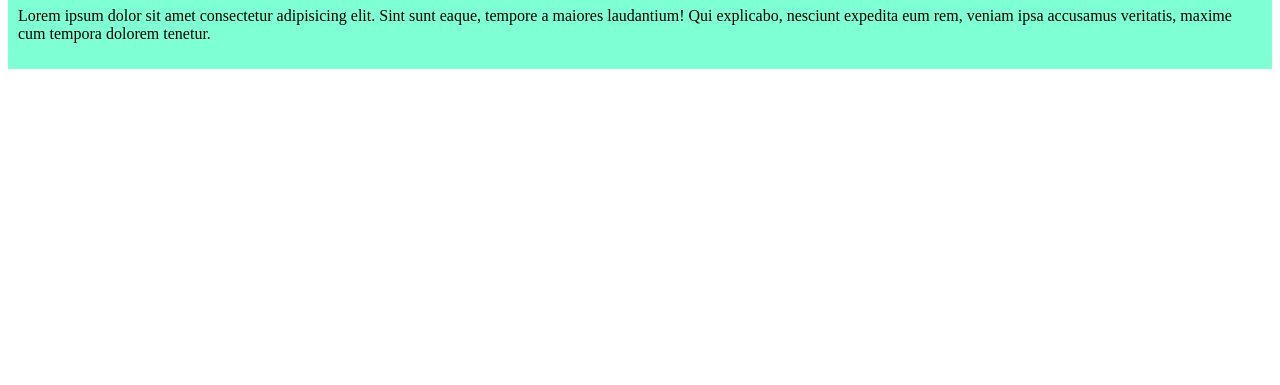
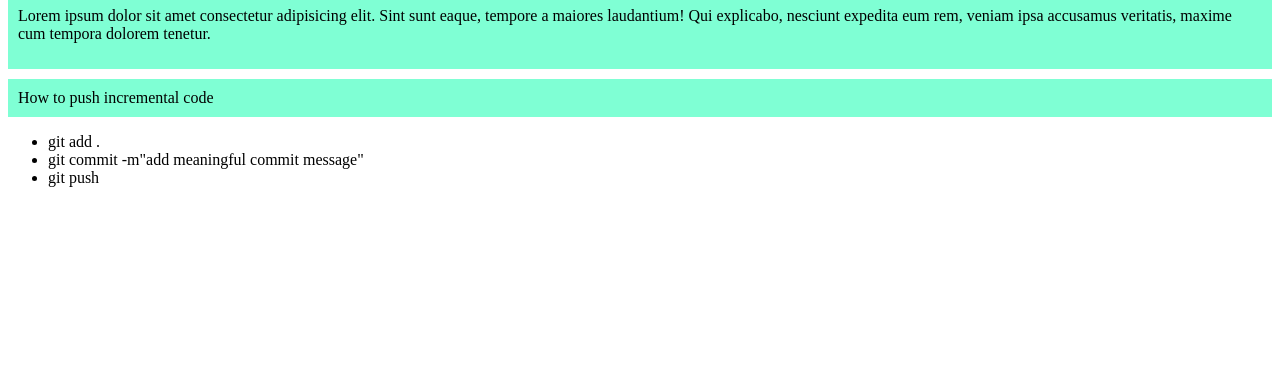
Before and after one commit to sWitch95/My-First-Website, a plain HTML site: page index.html in a window 1280 px wide. Shown: the part 415-800 px from the top of the page. Drawn offline with Linux system fonts and the light colour scheme.

Commit message:
added a list to push code

```diff
--- a/index.html
+++ b/index.html
@@ -20,6 +20,12 @@
         <h1>My Third Blog</h1>
         <p>Lorem ipsum dolor sit amet consectetur adipisicing elit. Sint sunt eaque, tempore a maiores laudantium! Qui explicabo, nesciunt expedita eum rem, veniam ipsa accusamus veritatis, maxime cum tempora dolorem tenetur.</p>
     </div>
+    <div>How to push incremental code</div>
+    <ul>
+        <li>git add .</li>
+        <li>git commit -m"add meaningful commit message"</li>
+        <li>git push</li>
+    </ul>
 
 </body>
 </html>
```
